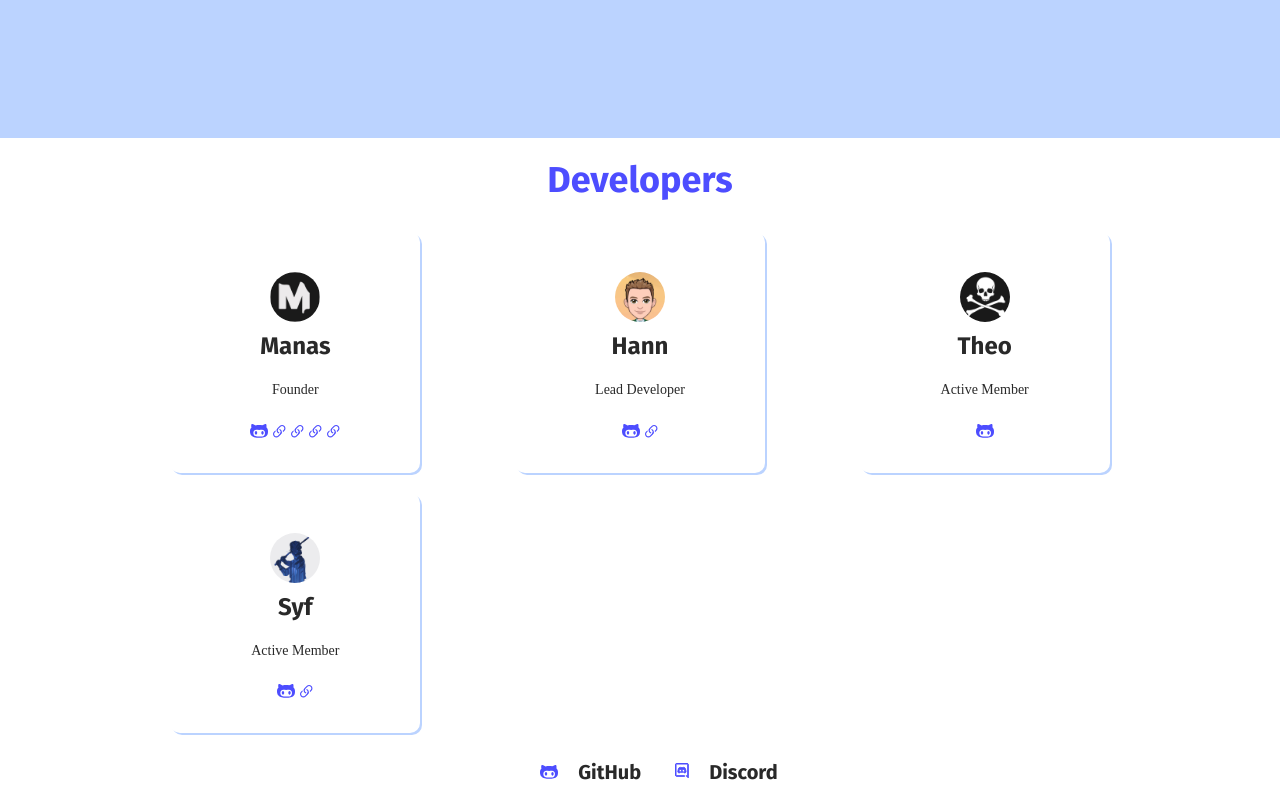
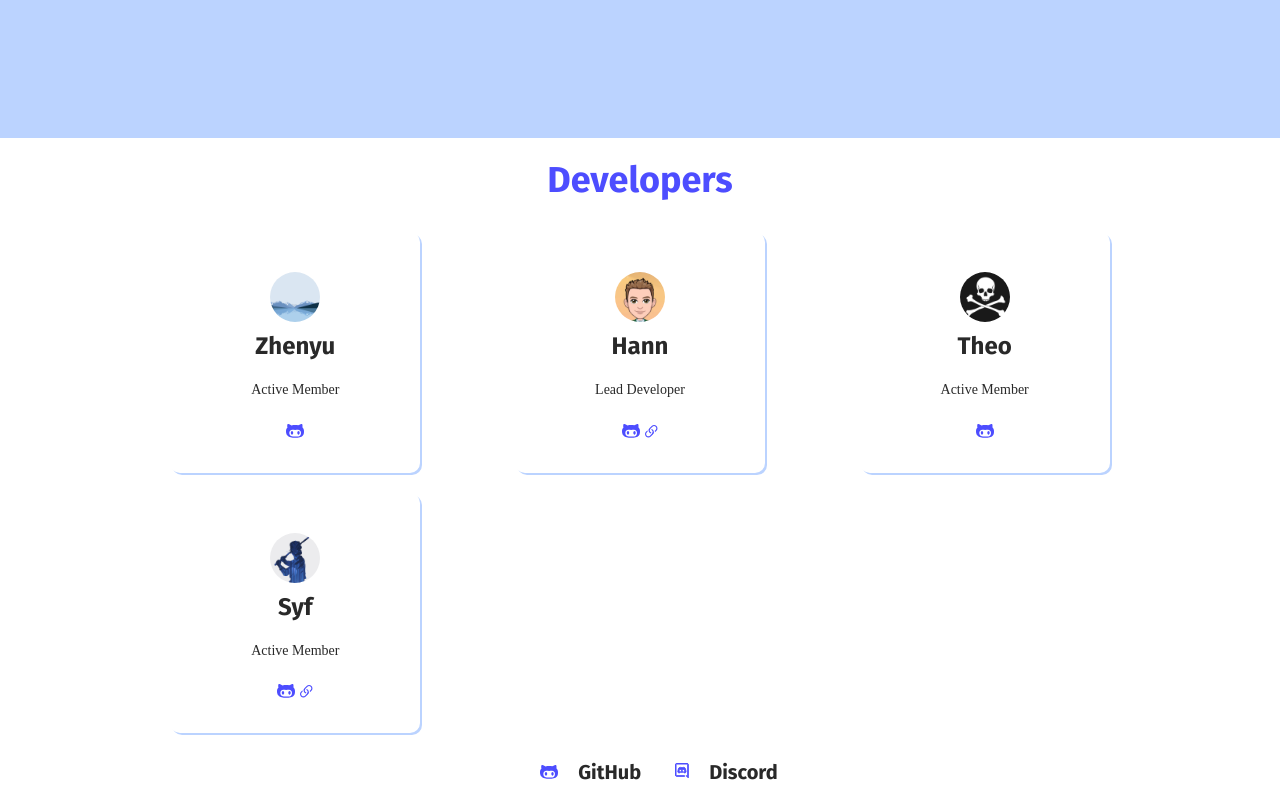
Before and after one commit to OpenDevOrganization/website, a plain HTML site: page index.html in a window 1280 px wide. Shown: the part 1462-2262 px from the top of the page. Drawn offline with Linux system fonts and the light colour scheme; files whose address does not match are found by name; a web font is replaced by a local one.

Commit message:
Remove Manas From The Organisation
made a mistake and removed zhenyu instead of me

```diff
--- a/index.html
+++ b/index.html
@@ -101,33 +101,17 @@
                 <div class="developers-card-deck">
                     <div class="dev-card">
                         <div class="dev-card-content">
-                            <div class="dev-card-image dev-card-backgroundmanas"></div>
+                            <div class="dev-card-image dev-card-backgroundzhenyu"></div>
                             <div>
-                                <h4>Manas</h4>
+                                <h4>Zhenyu</h4>
                                 <p class="dev-card-text">
-                                    Founder
+                                    Active Member
                                 </p>
                                 <div class="div-card-social">
                                     <div>
-                                        <a href="https://github.com/Manas-Bhosale" target="_blank"
+                                        <a href="https://github.com/Zhenyu-Liang" target="_blank"
                                             rel="noopener noreferrer">
-                                            <img src="./images/brandico_github.svg" alt="github icon">
-                                        </a>
-                                        <a href="https://twitter.com/Manas88596404" target="_blank"
-                                            rel="noopener noreferrer">
-                                            <img src="./images/bi_link-45deg.svg" alt="twitter icon">
-                                        </a>
-                                        <a href="https://www.youtube.com/channel/UCHr06Z24N37N4uDkktTfeaw"
-                                            target="_blank" rel="noopener noreferrer">
-                                            <img src="./images/bi_link-45deg.svg" alt="yt icon">
-                                        <a href="https://www.twitch.tv/manas_147" target="_blank"
-                                            rel="noopener noreferrer">
-                                            <img src="./images/bi_link-45deg.svg" alt="twitch icon">
-                                        </a>
-                                        <a href="https://open.spotify.com/user/b3mal4z7g8uyz324cfoan35bw"
-                                            target="_blank" rel="noopener noreferrer">
-                                            <img src="./images/bi_link-45deg.svg" alt="spotify icon">
-                                        </a>
+                                            <img src="./images/brandico_github.svg" alt="website icon">
                                         </a>
                                     </div>
                                 </div>
```
